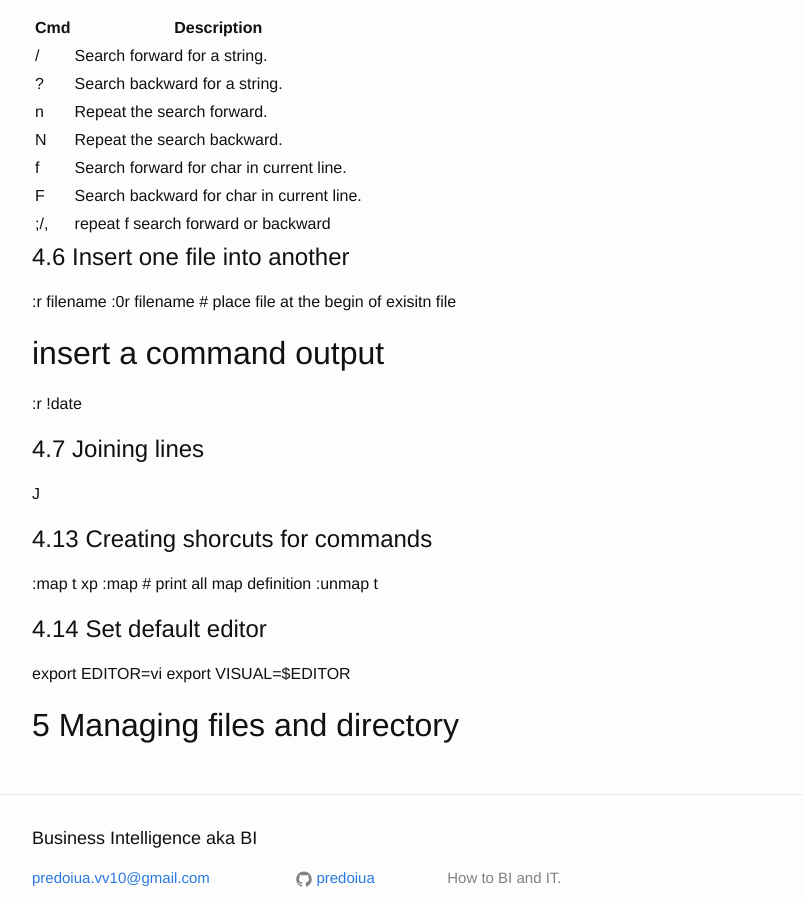
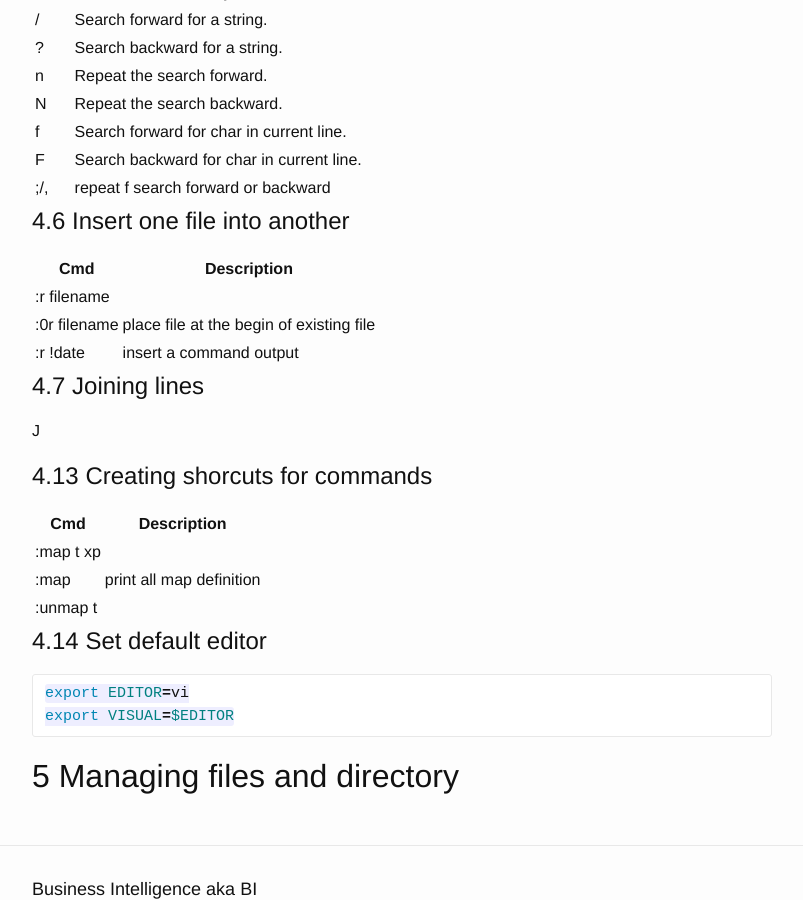
Before and after one commit to predoiua/predoiua.github.io, a Jekyll site: the page built from tutorials/linux/linux_recipts_for_dba/index.md, in a window 1280 px wide and 900 px high, scrolled down 8138 px. Shown: the whole window, without its empty margins (238-1041 px from the left). Built offline with Jekyll 4.4.1, drawn with Linux system fonts in a browser that asks for light colours; some of the changed text lies outside the part shown.

Commit message:
format linux recipts

```diff
--- a/tutorials/linux/linux_recipts_for_dba/index.md
+++ b/tutorials/linux/linux_recipts_for_dba/index.md
@@ -268,7 +268,7 @@ echo "oracle ALL=/usr/sbin/groupadd,/usr/sbin/useradd" >> /etc/sudoers
 sudo -l #check what can be run as root
 ~~~
 
-#3.12 user/group
+##3.12 user/group
 
 ~~~ bash
 groupadd oinstall
@@ -358,10 +358,11 @@ Navigation commands
 
 ##4.6 Insert one file into another
 
-:r filename
-:0r filename # place file at the begin of exisitn file
-# insert a command output
-:r !date
+|Cmd| Description|
+|----------|-----|
+|:r filename||
+|:0r filename| place file at the begin of existing file|
+|:r !date| insert a command output|
 
 ##4.7 Joining lines
 
@@ -369,13 +370,16 @@ J
 
 ##4.13 Creating shorcuts for commands
 
-:map t xp
-:map # print all map definition
-:unmap t
+|Cmd| Description|
+|----------|-----|
+|:map t xp||
+|:map | print all map definition|
+|:unmap t||
 
 ##4.14 Set default editor
 
+~~~sh
 export EDITOR=vi
 export VISUAL=$EDITOR
-
+~~~
 #5 Managing files and directory
```
